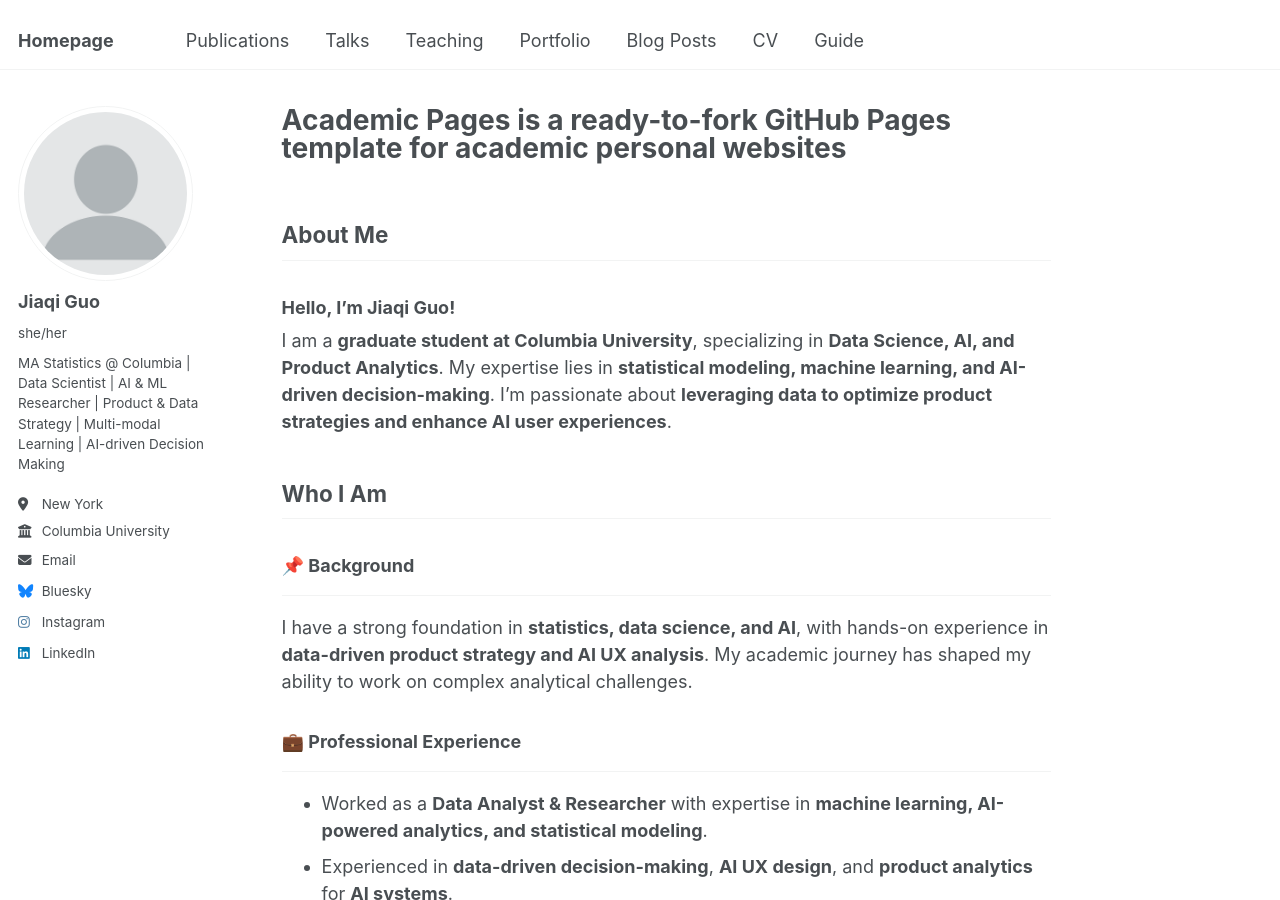
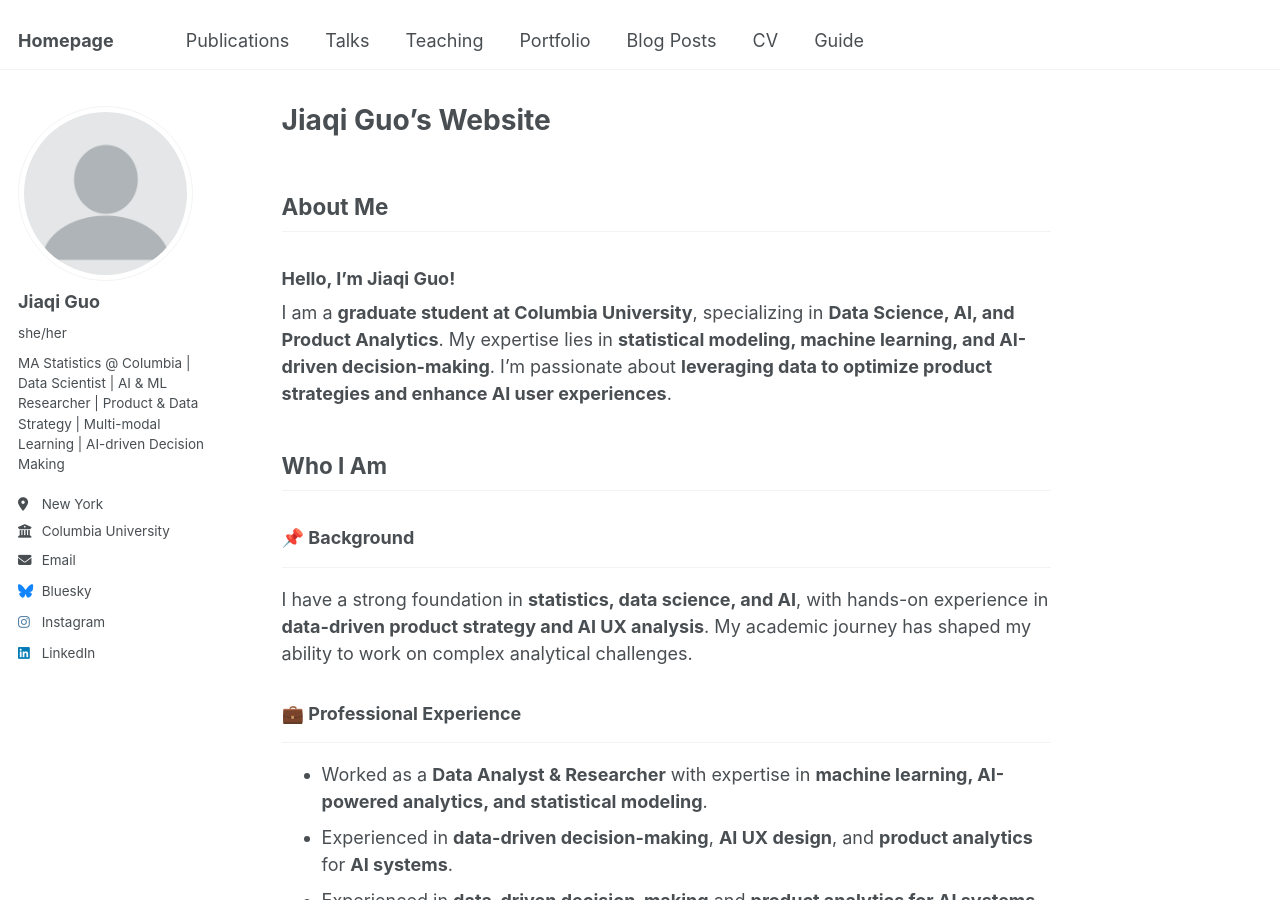
Before and after one commit to AshleyGuoj/AshleyGuoj.github.io, a Jekyll site: the page built from _pages/about.md, in a window 1280 px wide and 900 px high. Built offline with Jekyll 4.4.1, drawn with Linux system fonts in a browser that asks for light colours.

Commit message:
about.md

```diff
--- a/_pages/about.md
+++ b/_pages/about.md
@@ -1,6 +1,6 @@
 ---
 permalink: /
-title: "Academic Pages is a ready-to-fork GitHub Pages template for academic personal websites"
+title: "Jiaqi Guo's Website"
 author_profile: true
 redirect_from:
   - /about/
```
